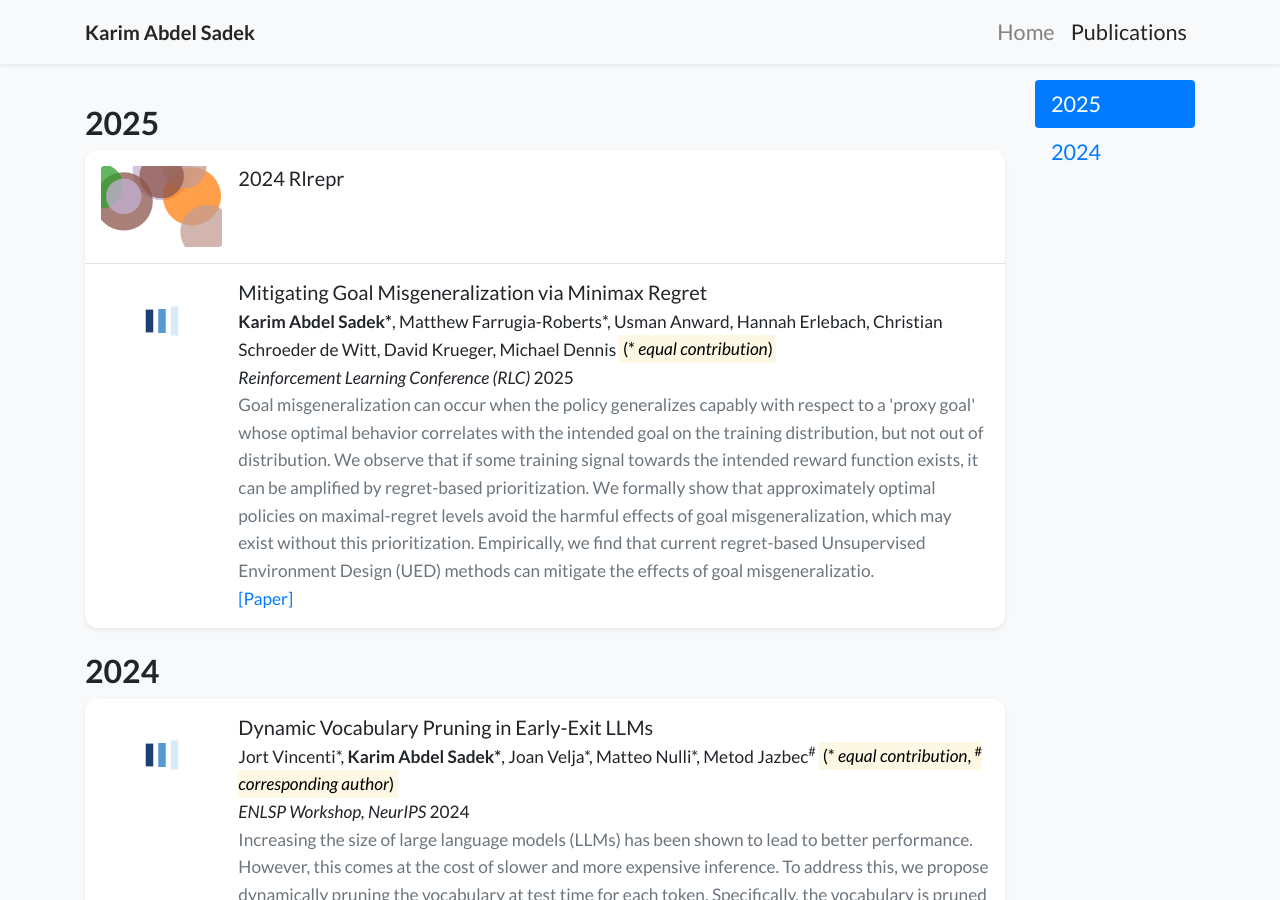
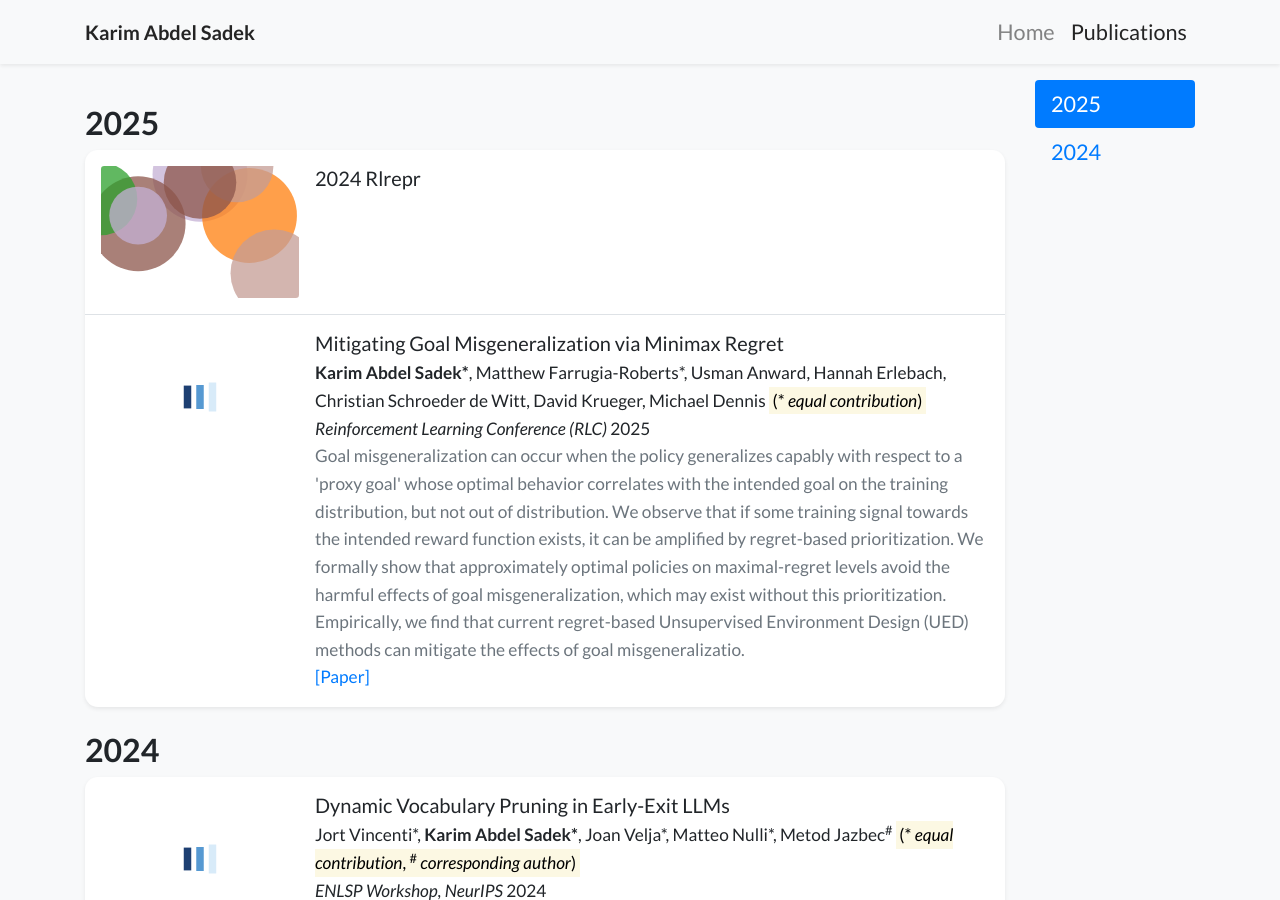
Before and after one commit to karim-abdel/karim-abdel.github.io, a Jekyll site: the page built from publications.html, in a window 1280 px wide and 900 px high. Built offline with Jekyll 4.4.1, drawn with Linux system fonts in a browser that asks for light colours; nearby versions of some CDN libraries; a style sheet for code colours, icons or effects is not loaded.

Commit message:
Enable markdown links in news and make publication images bigger

```diff
--- a/_includes/widgets/news_card.html
+++ b/_includes/widgets/news_card.html
@@ -10,7 +10,7 @@
             <div class="media-body">
                 {% for item in year.items %}
                 <div class="my-3 d-flex">
-                    <div>{{ item.title }}</div>
+                    <div>{{ item.title | markdownify | remove: '<p>' | remove: '</p>' | strip }}</div>
                     <div class="ml-auto mt-auto text-muted no-break"><i>{{ item.date | date: "%b %d" }}</i></div>
                 </div>
                 {% endfor %}
--- a/_includes/widgets/publication_item.html
+++ b/_includes/widgets/publication_item.html
@@ -1,14 +1,14 @@
 {% assign item = include.item %}
 <div class="d-none d-md-block">
     <div class="row no-gutters {% unless include.hide_bottom_border %}border-bottom{% endunless %} border-gray">
-        <div class="col-md-3 col-xl-2 mb-md-0 p-md-3">
+        <div class="col-md-4 col-xl-3 mb-md-0 p-md-3">
             {%- if item.cover -%}
             <img data-src="{{ item.cover | relative_url }}" alt="{{ item.title }}" class="lazy w-100 rounded-sm" src="{{ '/assets/images/empty_300x200.png' | relative_url }}">
             {%- else -%}
             <svg class="bubble-visual-hash lazy w-100 rounded-sm" data-bubble-visual-hash="{{ item.id }}" viewBox="0 0 300 200"></svg>
             {%- endif -%}
         </div>
-        <div class="col-md-9 col-xl-10 p-3 pl-md-0">
+        <div class="col-md-8 col-xl-9 p-3 pl-md-0">
             <h5 class="mt-0 mb-1 font-weight-normal">{{ item.title }}</h5>
             <p class="mt-0 mb-0 small">{% include widgets/author_list.html authors=item.authors %}</p>
             <p class="mt-0 mb-0 small">{{item.pub_pre}}<i>{{ item.pub }}</i>{{ item.pub_post }} {{ item.pub_date }} {{ item.pub_last }}</p>
```
Also changed, not shown: _publications/2024/2024-rlrepr.md (+1 -1 lines), _publications/2025/2025-gmg.md (+1 -1 lines), assets/images/covers/gmg.png (added), 1 other file.
